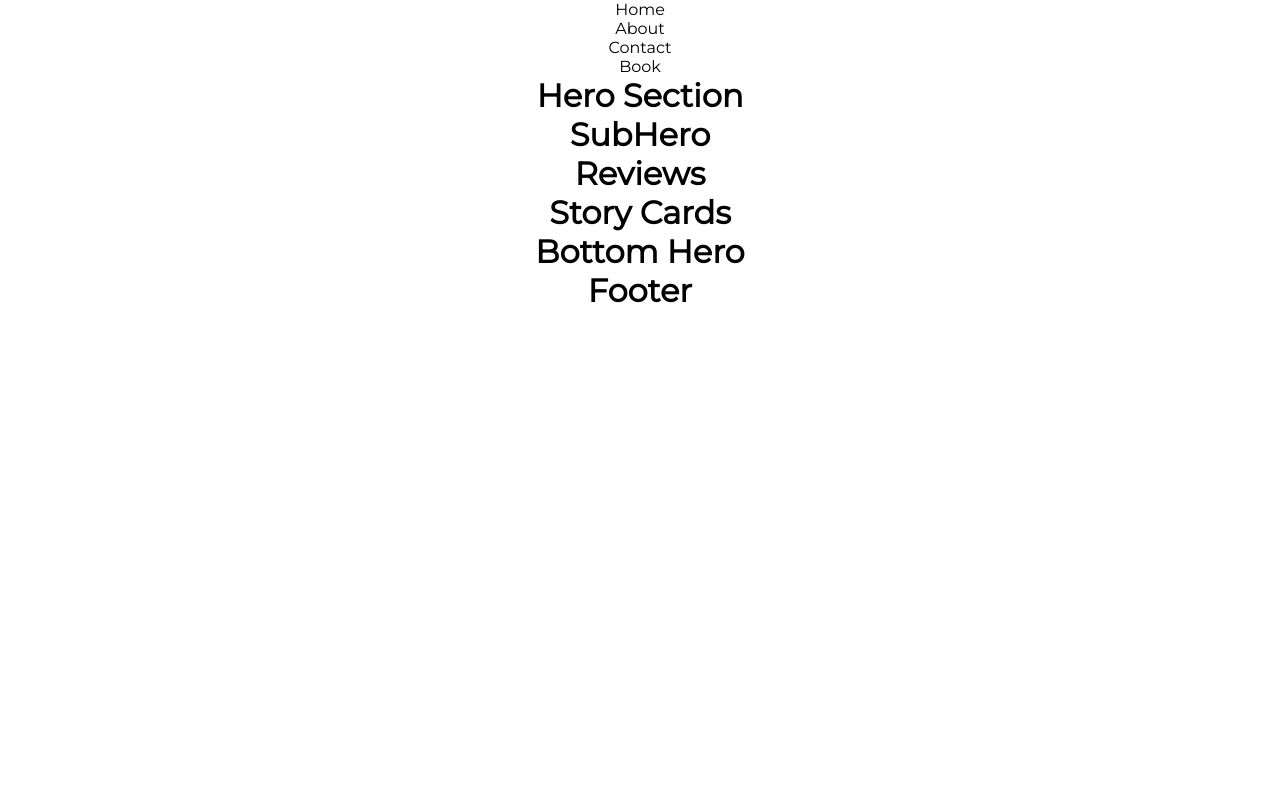
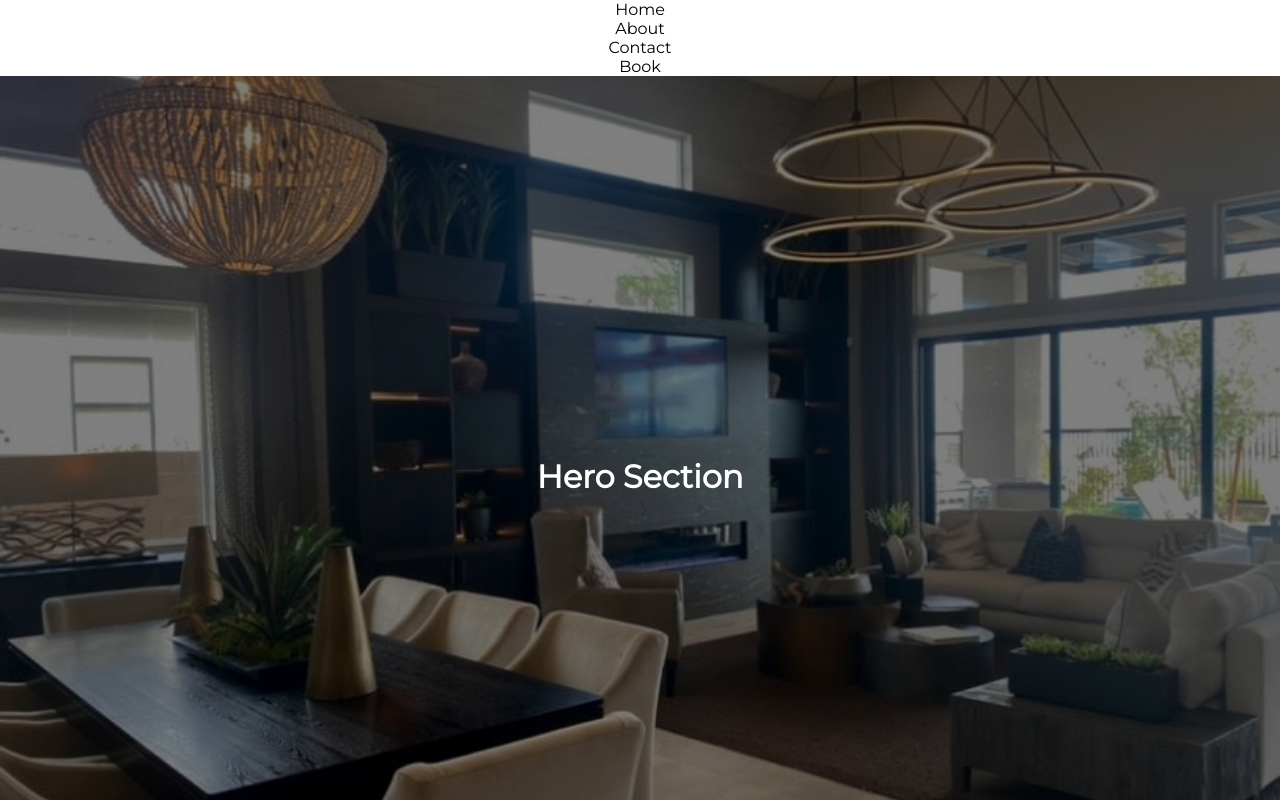
Before and after one commit to stevexero/vegasluxuryhometours, a React (Create React App) app: page / in a window 1280 px wide. Shown: the top 800 px of the page. Built offline with nearby package versions, Linux system fonts and the light colour scheme.

Commit message:
added hero image and overlay

```diff
--- a/src/pages/sections/Hero.css
+++ b/src/pages/sections/Hero.css
@@ -0,0 +1,19 @@
+.Hero {
+  width: 100vw;
+  height: 100vh;
+  position: relative;
+}
+
+.Hero .overlay {
+  content: '';
+  width: 100%;
+  height: 100%;
+  display: flex;
+  justify-content: center;
+  align-items: center;
+  color: white;
+  background-color: rgba(0, 0, 0, 0.5);
+  position: absolute;
+  top: 0;
+  left: 0;
+}
--- a/src/pages/sections/Hero.js
+++ b/src/pages/sections/Hero.js
@@ -1,10 +1,16 @@
 import './Hero.css';
+
+import HeroImg from '../../assets/hero_img.jpeg';
 
 const Hero = () => {
   return (
-    <div className='Hero'>
-      <h1>Hero Section</h1>
-    </div>
+    <header
+      className='Hero'
+      style={{ background: `url(${HeroImg}) no-repeat center center/cover` }}>
+      <div className='overlay'>
+        <h1>Hero Section</h1>
+      </div>
+    </header>
   );
 };
 
```
Also changed, not shown: src/assets/hero_img.jpeg (added).
